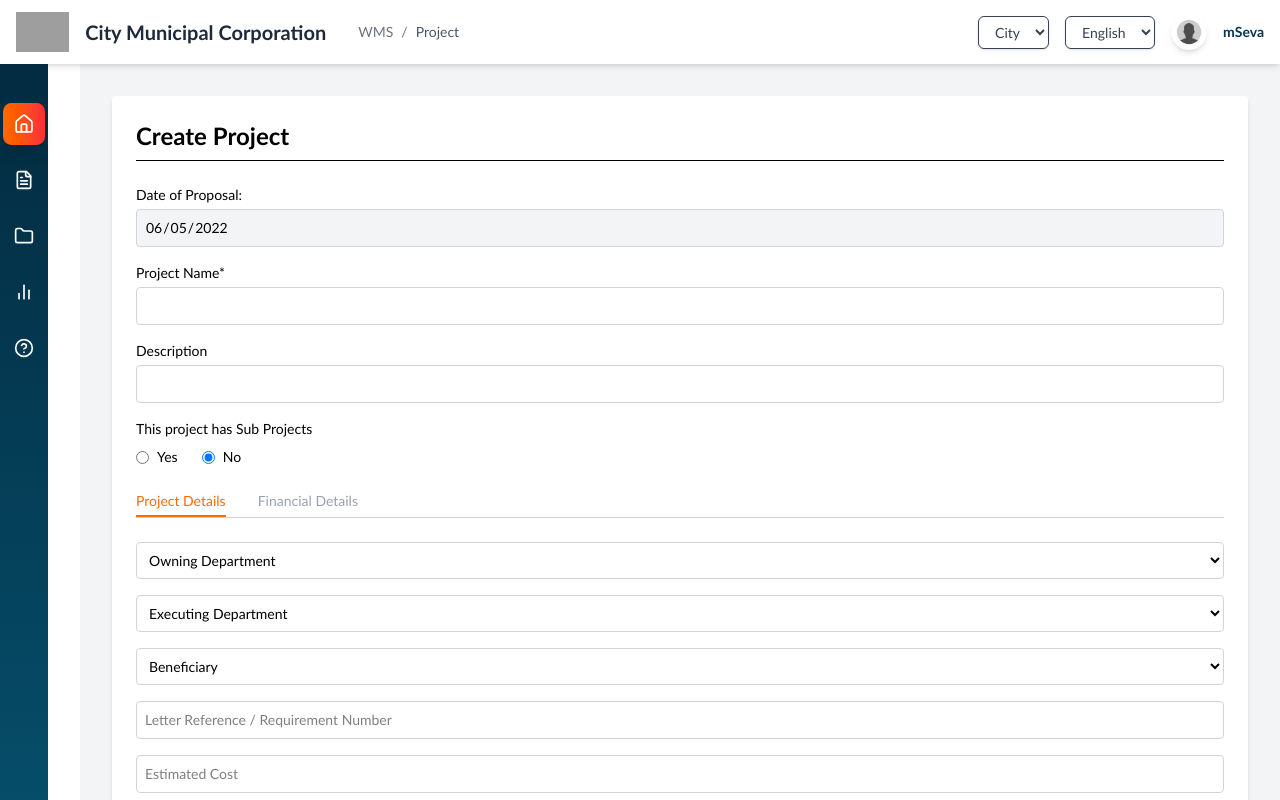
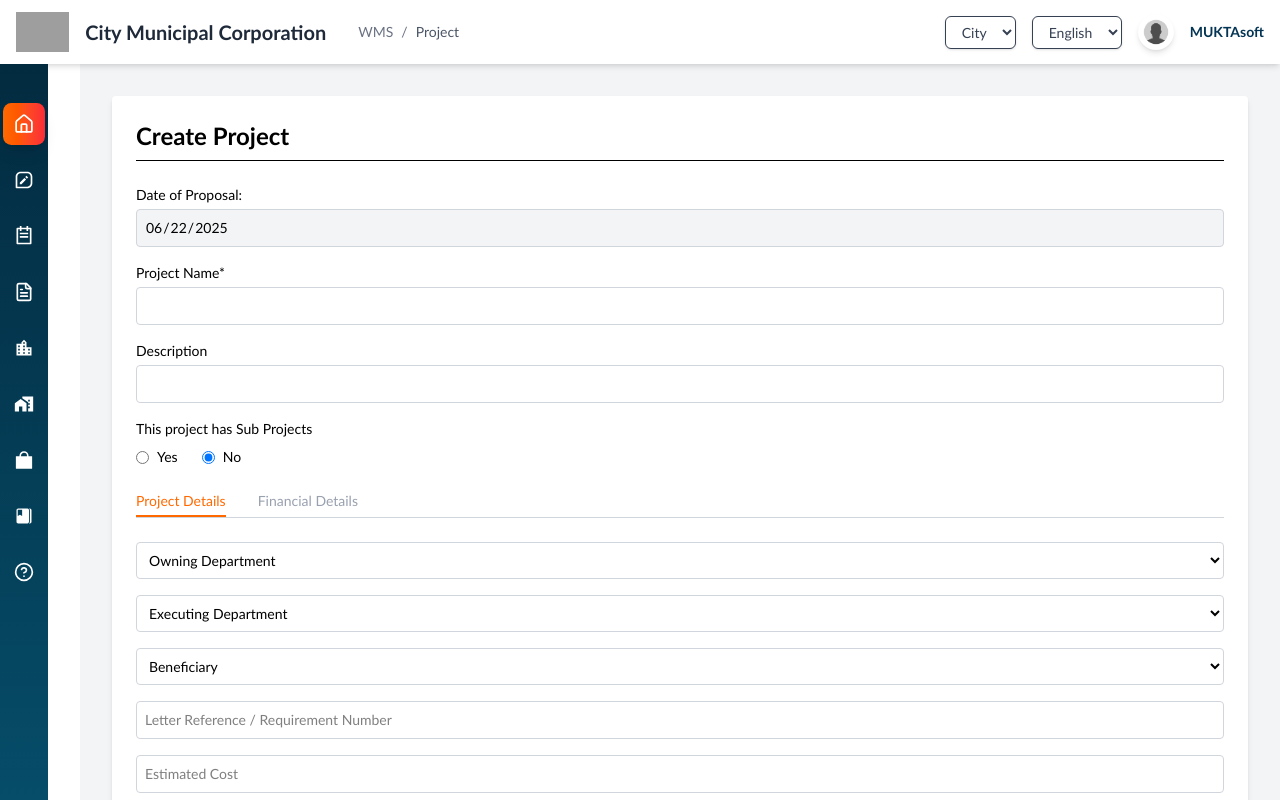
Before and after one commit to prajwal200425/MuktaSoft_Frontend, a React (Vite) app: page /project-form in a window 1280 px wide. Built offline with nearby package versions, Linux system fonts and the light colour scheme; grey boxes are pictures that could not be loaded.

Commit message:
first commit

```diff
--- a/package.json
+++ b/package.json
@@ -14,6 +14,7 @@
     "lucide-react": "^0.522.0",
     "react": "^19.1.0",
     "react-dom": "^19.1.0",
+    "react-icons": "^5.5.0",
     "react-router-dom": "^7.6.2",
     "tailwindcss": "^4.1.10"
   },
--- a/src/App.jsx
+++ b/src/App.jsx
@@ -17,6 +17,7 @@ const App = () => {
             <Route path="/project-form" element={<ProjectForm />} />
           </Route>
           <Route path="/login" element={<Login />} />
+          {/* <Route path="/project-sucess" element={<Pro />} /> */}
         </Routes>
       </BrowserRouter>
     </>
--- a/src/components/Navbar.jsx
+++ b/src/components/Navbar.jsx
@@ -51,7 +51,7 @@ export default function Navbar() {
         </Link>
 
         <span className="font-semibold text-[#043554] text-sm whitespace-nowrap hidden sm:block">
-          mSeva
+          MUKTAsoft
         </span>
 
         <button
--- a/src/components/SideBar.jsx
+++ b/src/components/SideBar.jsx
@@ -1,99 +1,161 @@
+// import React, { useState } from "react";
+// import { Home, FileText, Folder, BarChart2, HelpCircle, } from "lucide-react";
+// import { useNavigate } from "react-router-dom";
+// import { IoBagSharp } from "react-icons/io5";
+
+// export default function Sidebar() {
+//   const [activeLink, setActiveLink] = useState("Home");
+//   const navigate = useNavigate();
+
+//   return (
+//     <div className="w-12 bg-gradient-to-b from-[#032b40] to-[#06506d] text-white min-h-screen fixed lg:static z-50 p-2 flex flex-col items-center">
+
+//       <nav className="mt-8 flex flex-col gap-4 cursor-pointer">
+
+//         <button
+//           onClick={() => {
+//             setActiveLink("Home");
+//             navigate("/");
+//           }}
+//           className={`p-2.5 rounded-lg transition-all duration-300 ${activeLink === "Home"
+//             ? "bg-gradient-to-r from-orange-500 to-red-500 text-white shadow-lg scale-105"
+//             : "hover:bg-orange-100 hover:text-[#043554] text-white"
+//             }`}
+//           title="Home"
+//         >
+//           <Home size={20} />
+//         </button>
+
+//         <button
+//           onClick={() => {
+//             setActiveLink("Forms");
+//             navigate("/");
+//           }}
+//           className={`p-2.5 rounded-lg transition-all duration-300 ${activeLink === "Forms"
+//             ? "bg-gradient-to-r from-orange-500 to-red-500 text-white shadow-lg scale-105"
+//             : "hover:bg-orange-100 hover:text-[#043554] text-white"
+//             }`}
+//           title="Forms"
+//         >
+//           <FileText size={20} />
+//         </button>
+
+//         <button
+//           onClick={() => {
+//             setActiveLink("Projects");
+//             navigate("/");
+//           }}
+//           className={`p-2.5 rounded-lg transition-all duration-300 ${activeLink === "Projects"
+//             ? "bg-gradient-to-r from-orange-500 to-red-500 text-white shadow-lg scale-105"
+//             : "hover:bg-orange-100 hover:text-[#043554] text-white"
+//             }`}
+//           title="Projects"
+//         >
+//           <Folder size={20} />
+//         </button>
+
+//         <button
+//           onClick={() => {
+//             setActiveLink("Reports");
+//             navigate("/");
+//           }}
+//           className={`p-2.5 rounded-lg transition-all duration-300 ${activeLink === "Reports"
+//             ? "bg-gradient-to-r from-orange-500 to-red-500 text-white shadow-lg scale-105"
+//             : "hover:bg-orange-100 hover:text-[#043554] text-white"
+//             }`}
+//           title="Reports"
+//         >
+//           <BarChart2 size={20} />
+//         </button>
+
+//         <button
+//           onClick={() => {
+//             setActiveLink("Help");
+//             navigate("/");
+//           }}
+//           className={`p-2.5 rounded-lg transition-all duration-300 ${activeLink === "Help"
+//             ? "bg-gradient-to-r from-orange-500 to-red-500 text-white shadow-lg scale-105"
+//             : "hover:bg-orange-100 hover:text-[#043554] text-white"
+//             }`}
+//           title="Help"
+//         >
+//           <HelpCircle size={20} />
+//         </button>
+
+//         <button
+//           onClick={() => {
+//             setActiveLink("Help");
+//             navigate("/");
+//           }}
+//           className={`p-2.5 rounded-lg transition-all duration-300 cursor-pointer ${activeLink === "Help"
+//               ? "bg-gradient-to-r from-orange-500 to-red-500 text-white shadow-lg scale-105"
+//               : "hover:bg-orange-100 hover:text-[#043554] text-white"
+//             }`}
+//           title="Help"
+//         >
+//           <IoBagSharp size={20} />
+//         </button>
+
+//       </nav>
+
+//     </div>
+//   );
+// }
+
+
 import React, { useState } from "react";
 import {
   Home,
   FileText,
-  Folder,
-  BarChart2,
   HelpCircle,
 } from "lucide-react";
 import { useNavigate } from "react-router-dom";
+import { IoBagSharp } from "react-icons/io5";
+import { MdHomeWork } from "react-icons/md";
+import { RiTodoLine } from "react-icons/ri";
+import { MdLocationCity } from "react-icons/md";
+import { IoMdBookmarks } from "react-icons/io";
+import { BiMessageSquareEdit } from "react-icons/bi";
 
 export default function Sidebar() {
   const [activeLink, setActiveLink] = useState("Home");
   const navigate = useNavigate();
 
+  const links = [
+    { name: "Home", icon: <Home size={20} />, path: "/" },
+    { name: "BiError", icon: <BiMessageSquareEdit size={20} />, path: "/" },
+    { name: "Todo", icon: <RiTodoLine size={20} />, path: "/" },
+    { name: "Forms", icon: <FileText size={20} />, path: "/" },
+    { name: "city", icon: <MdLocationCity size={20} />, path: "/" },
+    { name: "Orders", icon: <MdHomeWork size={20} />, path: "/" },
+    { name: "Bag", icon: <IoBagSharp size={20} />, path: "/" },
+    { name: "BookMark", icon: <IoMdBookmarks size={20} />, path: "/" },
+    { name: "Help", icon: <HelpCircle size={20} />, path: "/" },
+
+
+  ];
+
   return (
     <div className="w-12 bg-gradient-to-b from-[#032b40] to-[#06506d] text-white min-h-screen fixed lg:static z-50 p-2 flex flex-col items-center">
-
       <nav className="mt-8 flex flex-col gap-4 cursor-pointer">
-
+        {links.map((link) => (
           <button
+            key={link.name}
             onClick={() => {
-            setActiveLink("Home");
-            navigate("/");
+              setActiveLink(link.name);
+              navigate(link.path);
             }}
-          className={`p-2.5 rounded-lg transition-all duration-300 ${
-            activeLink === "Home"
+            className={`p-2.5 rounded-lg transition-all duration-300 cursor-pointer ${
+              activeLink === link.name
                 ? "bg-gradient-to-r from-orange-500 to-red-500 text-white shadow-lg scale-105"
                 : "hover:bg-orange-100 hover:text-[#043554] text-white"
             }`}
-          title="Home"
+            title={link.name}
           >
-          <Home size={20} />
+            {link.icon}
           </button>
-
-        <button
-          onClick={() => {
-            setActiveLink("Forms");
-            navigate("/forms");
-          }}
-          className={`p-2.5 rounded-lg transition-all duration-300 ${
-            activeLink === "Forms"
-              ? "bg-gradient-to-r from-orange-500 to-red-500 text-white shadow-lg scale-105"
-              : "hover:bg-orange-100 hover:text-[#043554] text-white"
-          }`}
-          title="Forms"
-        >
-          <FileText size={20} />
-        </button>
-
-        <button
-          onClick={() => {
-            setActiveLink("Projects");
-            navigate("/projects");
-          }}
-          className={`p-2.5 rounded-lg transition-all duration-300 ${
-            activeLink === "Projects"
-              ? "bg-gradient-to-r from-orange-500 to-red-500 text-white shadow-lg scale-105"
-              : "hover:bg-orange-100 hover:text-[#043554] text-white"
-          }`}
-          title="Projects"
-        >
-          <Folder size={20} />
-        </button>
-
-        <button
-          onClick={() => {
-            setActiveLink("Reports");
-            navigate("/reports");
-          }}
-          className={`p-2.5 rounded-lg transition-all duration-300 ${
-            activeLink === "Reports"
-              ? "bg-gradient-to-r from-orange-500 to-red-500 text-white shadow-lg scale-105"
-              : "hover:bg-orange-100 hover:text-[#043554] text-white"
-          }`}
-          title="Reports"
-        >
-          <BarChart2 size={20} />
-        </button>
-
-        <button
-          onClick={() => {
-            setActiveLink("Help");
-            navigate("/help");
-          }}
-          className={`p-2.5 rounded-lg transition-all duration-300 ${
-            activeLink === "Help"
-              ? "bg-gradient-to-r from-orange-500 to-red-500 text-white shadow-lg scale-105"
-              : "hover:bg-orange-100 hover:text-[#043554] text-white"
-          }`}
-          title="Help"
-        >
-          <HelpCircle size={20} />
-        </button>
-
+        ))}
       </nav>
-
     </div>
   );
 }
--- a/src/pages/ProjectForm.jsx
+++ b/src/pages/ProjectForm.jsx
@@ -1,8 +1,12 @@
 import React, { useState } from 'react';
+import {useNavigate} from 'react-router-dom'
 
 const ProjectForm = () => {
   const [activeTab, setActiveTab] = useState('project');
   const [hasSubProjects, setHasSubProjects] = useState(false);
+  const today = new Date().toISOString().split('T')[0];
+  const navigate = useNavigate()
+
 
   return (
     <div className="bg-gray-100 min-h-screen overflow-auto p-4">
@@ -10,11 +14,11 @@ const ProjectForm = () => {
         <h2 className="text-2xl font-semibold mb-6 border-b pb-2">Create Project</h2>
 
         <form className="space-y-6 text-sm">
-          {/* Top Section */}
+
           <div className="space-y-4">
             <div>
               <label className="block mb-1 font-medium">Date of Proposal:</label>
-              <input type="date" className="w-full border border-gray-300 p-2 rounded bg-gray-100" defaultValue="2022-06-05" readOnly />
+              <input type="date" className="w-full border border-gray-300 p-2 rounded bg-gray-100" defaultValue={today} readOnly />
             </div>
             <div>
               <label className="block mb-1 font-medium">Project Name*</label>
@@ -69,7 +73,6 @@ const ProjectForm = () => {
             </div>
           </div>
 
-          {/* Tab Contents */}
           {activeTab === 'project' && (
             <div className="space-y-4">
               <select className="w-full border border-gray-300 p-2 rounded">
@@ -192,14 +195,13 @@ const ProjectForm = () => {
             </div>
           )}
 
-          {/* Upload + Button */}
           <div>
             <label className="block mb-1 font-medium">Upload Files</label>
             <input type="file" className="w-full border border-gray-300 p-2 rounded" />
           </div>
 
           <div className="flex justify-end">
-            <button className="bg-orange-500 text-white px-6 py-2 rounded hover:bg-orange-600">Create Estimate</button>
+            <button onClick={()=>navigate("/project-sucess")} className="bg-orange-500 text-white px-6 py-2 rounded hover:bg-orange-600">Create new Project</button>
           </div>
         </form>
       </div>
```
Also changed, not shown: 1 other file (tests, documents, lock files or other folders). Lines whose indentation alone changed are shown as unchanged.
